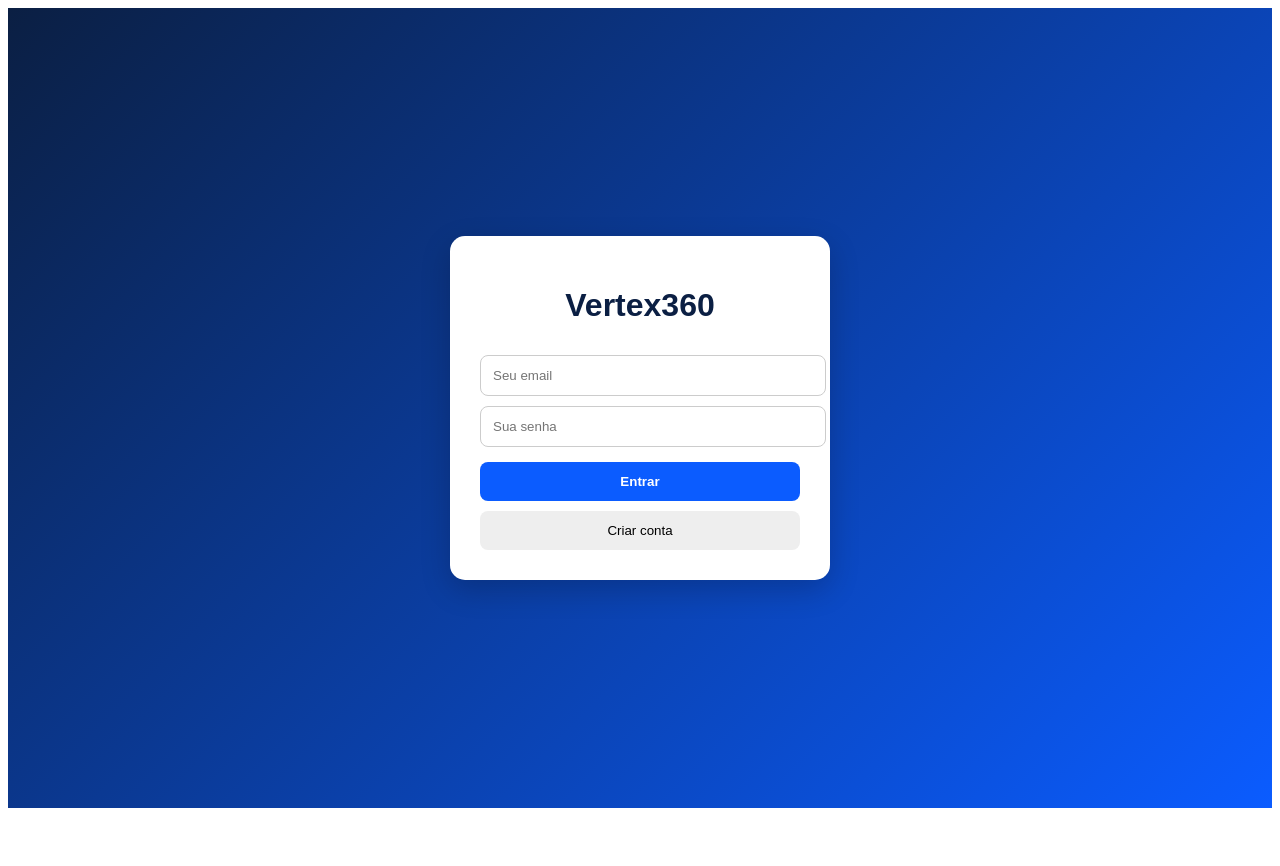
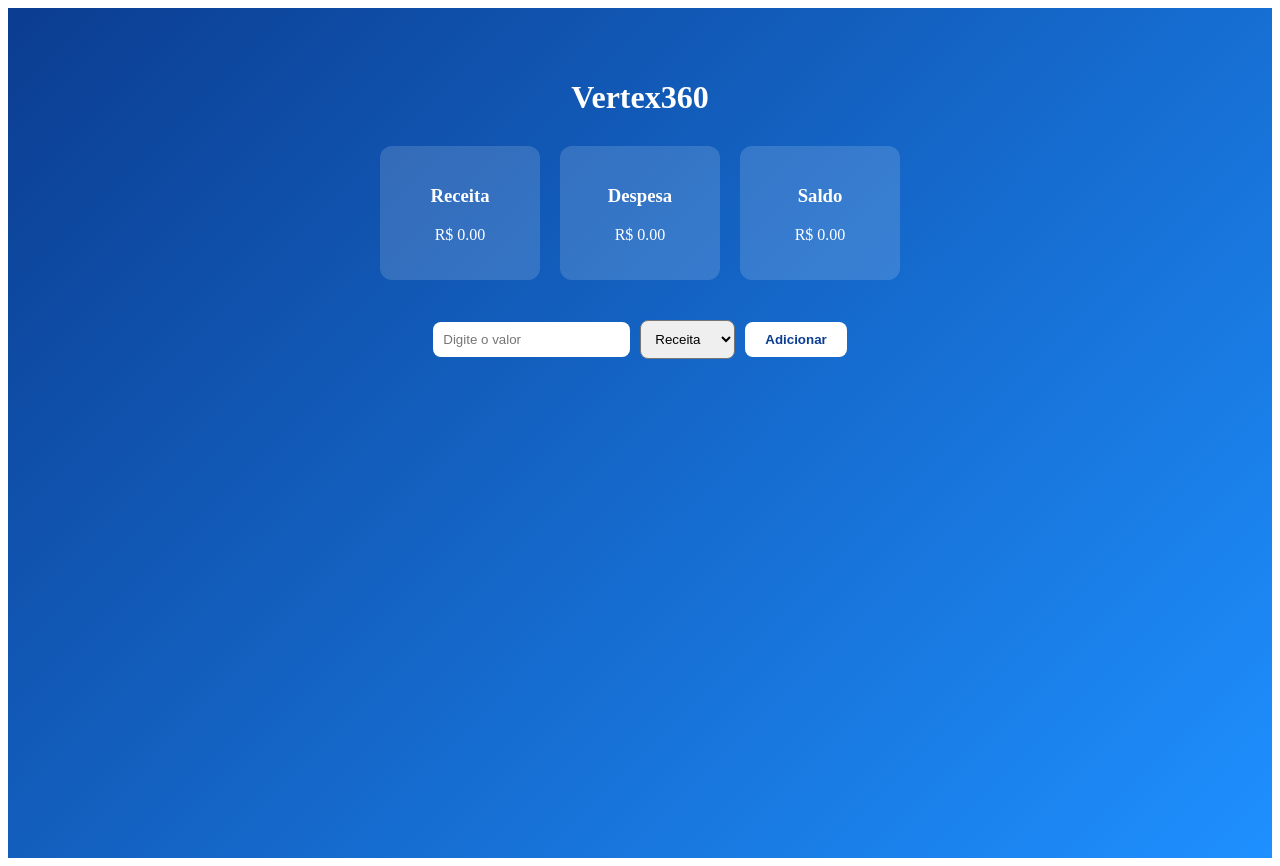
Before and after one commit to paulogomesplanejadorfinanceiro-dot/verte360-app, a React (Vite) app: page / in a window 1280 px wide. Before the commit the page ends 816 px from the top, so only its background shows below. Built offline with nearby package versions, Linux system fonts and the light colour scheme.

Commit message:
Update App.jsx

```diff
--- a/src/App.jsx
+++ b/src/App.jsx
@@ -1,7 +1,6 @@
 import { useEffect, useState } from "react";
 import { createClient } from "@supabase/supabase-js";
 
-// 🔑 SUAS CHAVES
 const supabase = createClient(
   "https://pnurseudpiyyosulmwrf.supabase.co",
   "sb_publishable_YaOLy2InC7wJuVNjqvg8Lw_3pRLwnAY"
@@ -9,219 +8,148 @@ const supabase = createClient(
 
 export default function App() {
   const [user, setUser] = useState(null);
-  const [email, setEmail] = useState("");
-  const [senha, setSenha] = useState("");
-  const [loading, setLoading] = useState(false);
+  const [valor, setValor] = useState("");
+  const [tipo, setTipo] = useState("receita");
+  const [dados, setDados] = useState([]);
 
-  // 🔄 verificar sessão
   useEffect(() => {
     supabase.auth.getSession().then(({ data }) => {
-      setUser(data.session?.user || null);
+      const usuario = data.session?.user;
+      setUser(usuario);
+      if (usuario) carregarDados(usuario.id);
     });
-
-    const {
-      data: { subscription },
-    } = supabase.auth.onAuthStateChange((_event, session) => {
-      setUser(session?.user || null);
-    });
-
-    return () => subscription.unsubscribe();
   }, []);
 
-  // 🧾 cadastro
-  async function cadastrar() {
-    setLoading(true);
+  async function carregarDados(userId) {
+    const { data } = await supabase
+      .from("movimentacoes")
+      .select("*")
+      .eq("user_id", userId);
 
-    const { error } = await supabase.auth.signUp({
-      email,
-      password: senha,
-    });
-
-    if (error) {
-      alert(error.message);
-    } else {
-      alert("Cadastro realizado com sucesso");
-    }
-
-    setLoading(false);
+    setDados(data || []);
   }
 
-  // 🔐 login
-  async function entrar() {
-    setLoading(true);
+  async function adicionar() {
+    if (!valor) return;
 
-    const { error } = await supabase.auth.signInWithPassword({
-      email,
-      password: senha,
-    });
+    await supabase.from("movimentacoes").insert([
+      {
+        user_id: user.id,
+        tipo,
+        valor: parseFloat(valor),
+      },
+    ]);
 
-    if (error) {
-      alert(error.message);
-    }
-
-    setLoading(false);
+    setValor("");
+    carregarDados(user.id);
   }
 
-  // 🚪 logout
-  async function sair() {
-    await supabase.auth.signOut();
-  }
+  const receita = dados
+    .filter((d) => d.tipo === "receita")
+    .reduce((acc, d) => acc + d.valor, 0);
 
-  // 🔥 TELA LOGADO
-  if (user) {
-    return (
-      <div style={styles.page}>
-        <div style={styles.dashboard}>
-          <h1 style={styles.logo}>Vertex360</h1>
+  const despesa = dados
+    .filter((d) => d.tipo === "despesa")
+    .reduce((acc, d) => acc + d.valor, 0);
 
-          <p style={styles.user}>Usuário: {user.email}</p>
+  const saldo = receita - despesa;
 
-          <div style={styles.cards}>
-            <div style={styles.card}>
-              <h3>Receita</h3>
-              <p>R$ 0,00</p>
-            </div>
+  return (
+    <div style={styles.container}>
+      <h1 style={styles.title}>Vertex360</h1>
 
-            <div style={styles.card}>
-              <h3>Despesas</h3>
-              <p>R$ 0,00</p>
-            </div>
+      {user && <p style={styles.user}>{user.email}</p>}
 
-            <div style={styles.card}>
-              <h3>Meta</h3>
-              <p>0%</p>
-            </div>
-          </div>
+      <div style={styles.cards}>
+        <div style={styles.card}>
+          <h3>Receita</h3>
+          <p>R$ {receita.toFixed(2)}</p>
+        </div>
 
-          <button onClick={sair} style={styles.logout}>
-            Sair
-          </button>
+        <div style={styles.card}>
+          <h3>Despesa</h3>
+          <p>R$ {despesa.toFixed(2)}</p>
+        </div>
+
+        <div style={styles.card}>
+          <h3>Saldo</h3>
+          <p>R$ {saldo.toFixed(2)}</p>
         </div>
       </div>
-    );
-  }
 
-  // 🔥 TELA LOGIN
-  return (
-    <div style={styles.page}>
-      <div style={styles.loginBox}>
-        <h1 style={styles.logoDark}>Vertex360</h1>
-
+      <div style={styles.form}>
         <input
-          type="email"
-          placeholder="Seu email"
-          value={email}
-          onChange={(e) => setEmail(e.target.value)}
           style={styles.input}
+          type="number"
+          placeholder="Digite o valor"
+          value={valor}
+          onChange={(e) => setValor(e.target.value)}
         />
 
-        <input
-          type="password"
-          placeholder="Sua senha"
-          value={senha}
-          onChange={(e) => setSenha(e.target.value)}
-          style={styles.input}
-        />
+        <select
+          style={styles.select}
+          onChange={(e) => setTipo(e.target.value)}
+        >
+          <option value="receita">Receita</option>
+          <option value="despesa">Despesa</option>
+        </select>
 
-        <button onClick={entrar} style={styles.btn} disabled={loading}>
-          {loading ? "Entrando..." : "Entrar"}
-        </button>
-
-        <button onClick={cadastrar} style={styles.btn2} disabled={loading}>
-          {loading ? "Carregando..." : "Criar conta"}
+        <button style={styles.button} onClick={adicionar}>
+          Adicionar
         </button>
       </div>
     </div>
   );
 }
 
-// 🎨 ESTILO PROFISSIONAL
 const styles = {
-  page: {
-    minHeight: "100vh",
-    background: "linear-gradient(135deg, #0b1f43, #0b5cff)",
+  container: {
+    background: "linear-gradient(135deg, #0b3d91, #1e90ff)",
+    color: "#fff",
+    height: "100vh",
+    textAlign: "center",
+    paddingTop: "50px",
+  },
+  title: {
+    fontSize: "32px",
+    marginBottom: "10px",
+  },
+  user: {
+    opacity: 0.8,
+  },
+  cards: {
     display: "flex",
     justifyContent: "center",
-    alignItems: "center",
-    fontFamily: "Arial",
+    gap: "20px",
+    marginTop: "30px",
   },
-
-  loginBox: {
-    background: "#ffffff",
-    padding: 30,
-    borderRadius: 15,
-    width: 320,
-    textAlign: "center",
-    boxShadow: "0 10px 30px rgba(0,0,0,0.2)",
+  card: {
+    background: "rgba(255,255,255,0.15)",
+    padding: "20px",
+    borderRadius: "12px",
+    minWidth: "120px",
   },
-
+  form: {
+    marginTop: "40px",
+  },
   input: {
-    width: "100%",
-    padding: 12,
-    marginTop: 10,
-    borderRadius: 8,
-    border: "1px solid #ccc",
+    padding: "10px",
+    borderRadius: "8px",
+    border: "none",
+    marginRight: "10px",
   },
-
-  btn: {
-    width: "100%",
-    padding: 12,
-    marginTop: 15,
-    background: "#0b5cff",
-    color: "#fff",
+  select: {
+    padding: "10px",
+    borderRadius: "8px",
+    marginRight: "10px",
+  },
+  button: {
+    padding: "10px 20px",
+    borderRadius: "8px",
     border: "none",
-    borderRadius: 8,
-    cursor: "pointer",
+    background: "#fff",
+    color: "#0b3d91",
     fontWeight: "bold",
-  },
-
-  btn2: {
-    width: "100%",
-    padding: 12,
-    marginTop: 10,
-    background: "#eee",
-    border: "none",
-    borderRadius: 8,
-    cursor: "pointer",
-  },
-
-  dashboard: {
-    textAlign: "center",
-    color: "#fff",
-  },
-
-  logo: {
-    fontSize: 32,
-    fontWeight: "bold",
-  },
-
-  logoDark: {
-    color: "#0b1f43",
-  },
-
-  user: {
-    marginTop: 10,
-  },
-
-  cards: {
-    display: "flex",
-    gap: 15,
-    marginTop: 20,
-    justifyContent: "center",
-  },
-
-  card: {
-    background: "rgba(255,255,255,0.2)",
-    padding: 20,
-    borderRadius: 10,
-    width: 120,
-  },
-
-  logout: {
-    marginTop: 20,
-    padding: 10,
-    borderRadius: 8,
-    border: "none",
     cursor: "pointer",
   },
 };
```
